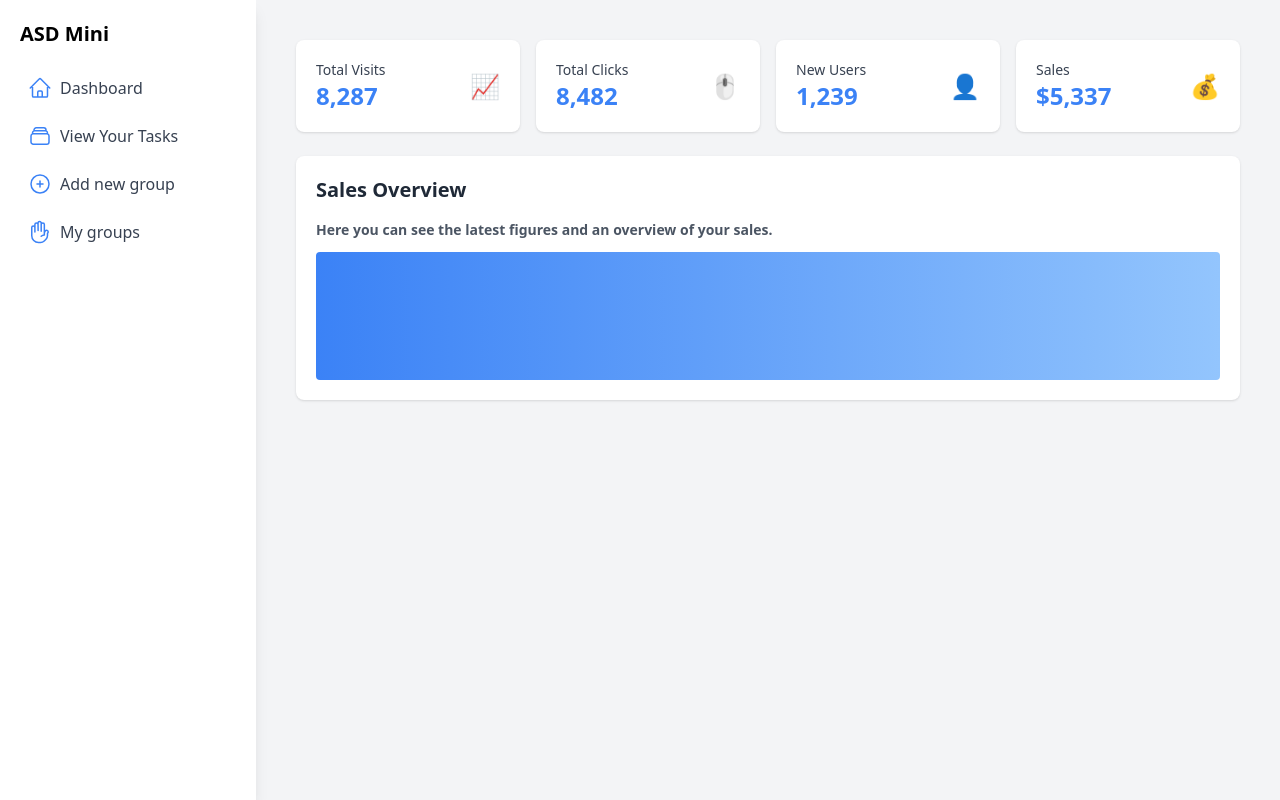
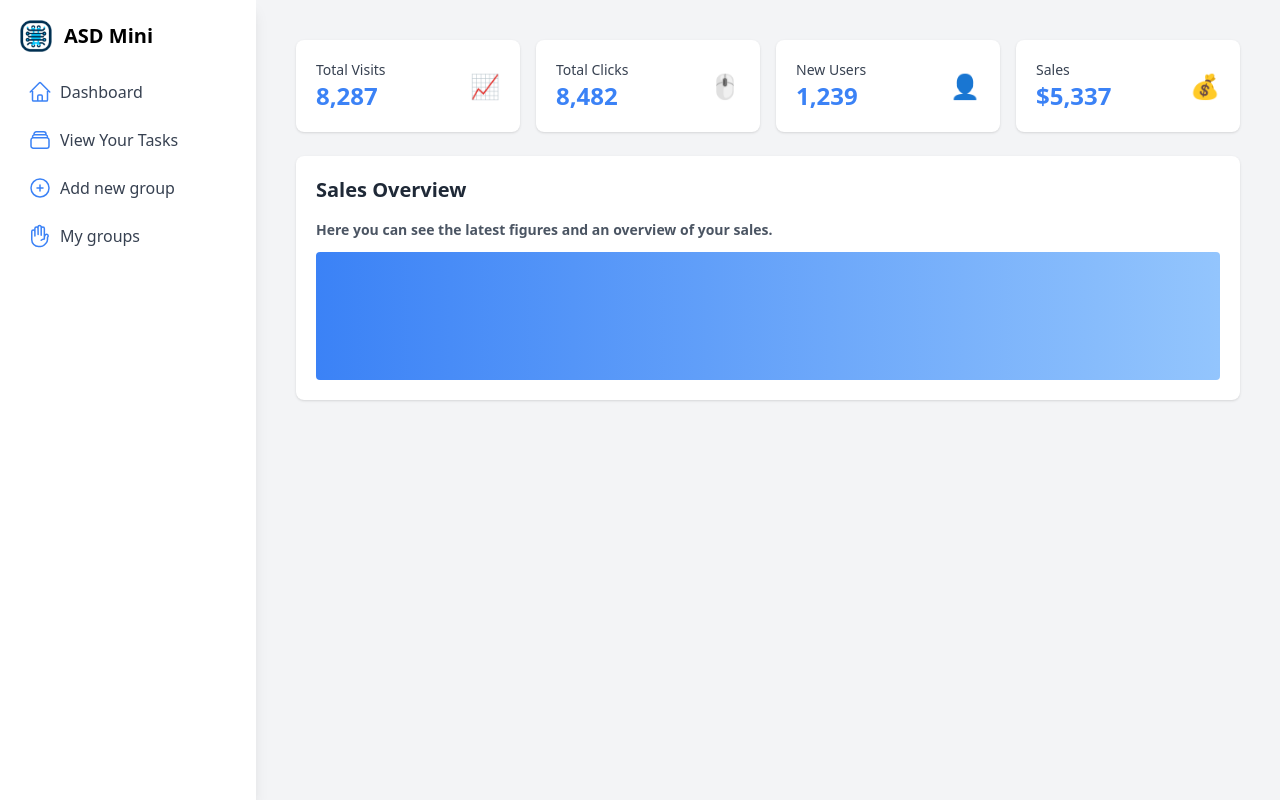
Before and after one commit to dik3ypl/bratek_proc_project, a Django app: page /panel/ in a window 1280 px wide. Run offline with Django 4.2, Linux system fonts and the light colour scheme; the visitor is signed in with stand-in values (Sample User, id 1); some libraries are stand-ins or nearby versions.

Commit message:
Panel: add logo to nav

```diff
--- a/templates/panel/layouts/layout.html
+++ b/templates/panel/layouts/layout.html
@@ -11,7 +11,10 @@
 <body class="h-screen overflow-hidden items-center justify-center" style="background: #edf2f7;">
 <div class="h-screen bg-gray-100 flex">
     <div class="bg-white w-64 p-5 shadow-lg">
-        <div class="font-bold text-xl mb-5">ASD Mini</div>
+        <div class="flex items-center space-x-3 mb-5">
+            <img src="{% static 'images/logo.png' %}" alt="Logo" class="h-8 w-8"> <!-- Ustawienie rozmiaru loga -->
+            <div class="font-bold text-xl">ASD Mini</div>
+        </div>
         <ul class="space-y-2 text-gray-700">
             <li>
                 <a href="{% url 'dashboard' %}" class="flex items-center p-2 rounded hover:bg-gray-200">
@@ -46,7 +49,8 @@
             </li>
             <li>
                 <a href="{% url 'my_groups' %}" class="flex items-center p-2 rounded hover:bg-gray-200">
-                    <svg class="h-6 w-6 text-blue-500" xmlns="http://www.w3.org/2000/svg" fill="none" viewBox="0 0 24 24" stroke-width="1.5"
+                    <svg class="h-6 w-6 text-blue-500" xmlns="http://www.w3.org/2000/svg" fill="none"
+                         viewBox="0 0 24 24" stroke-width="1.5"
                          stroke="currentColor">
                         <path stroke-linecap="round" stroke-linejoin="round"
                               d="M10.05 4.575a1.575 1.575 0 1 0-3.15 0v3m3.15-3v-1.5a1.575 1.575 0 0 1 3.15 0v1.5m-3.15 0 .075 5.925m3.075.75V4.575m0 0a1.575 1.575 0 0 1 3.15 0V15M6.9 7.575a1.575 1.575 0 1 0-3.15 0v8.175a6.75 6.75 0 0 0 6.75 6.75h2.018a5.25 5.25 0 0 0 3.712-1.538l1.732-1.732a5.25 5.25 0 0 0 1.538-3.712l.003-2.024a.668.668 0 0 1 .198-.471 1.575 1.575 0 1 0-2.228-2.228 3.818 3.818 0 0 0-1.12 2.687M6.9 7.575V12m6.27 4.318A4.49 4.49 0 0 1 16.35 15m.002 0h-.002"></path>
```
